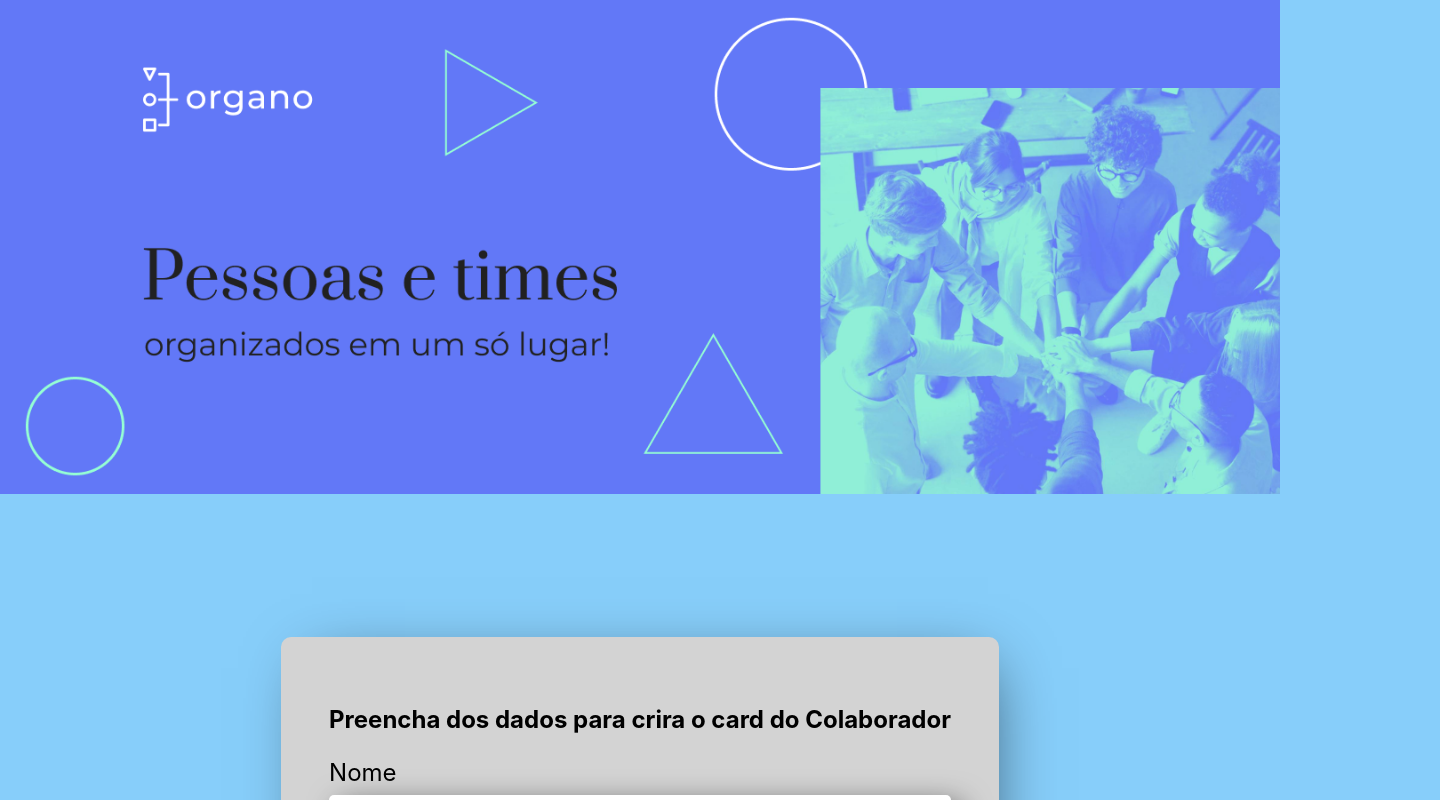
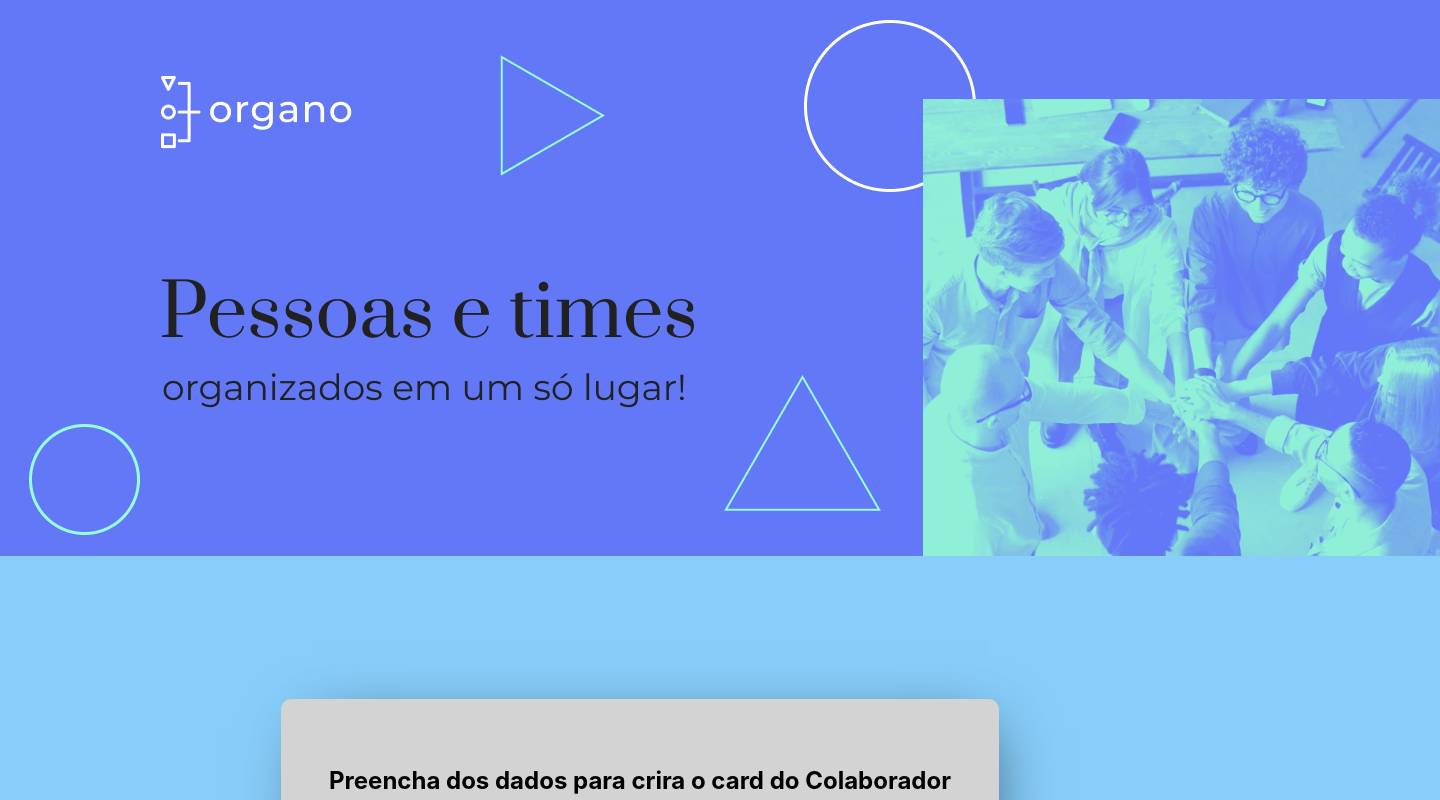
Before and after one commit to abrahao-lyncon/Organo---New, a React (Create React App) app: page / in a window 1280 px wide. Shown: the top 800 px of the page, 1440 px wide, since content can reach past the window. Built offline with nearby package versions, Linux system fonts and the light colour scheme.

Commit message:
Ajustado Banner descentralizado em telas menores, agora exibido no tamnho certo em qualquer resolucao

```diff
--- a/src/components/Banner/Banner.css
+++ b/src/components/Banner/Banner.css
@@ -1,6 +1,5 @@
 .banner{
     background-color: lightblue;
     text-align: center;
-    max-width: 100%;
-    margin: 0;
+    min-width: 100%;
 }
```
